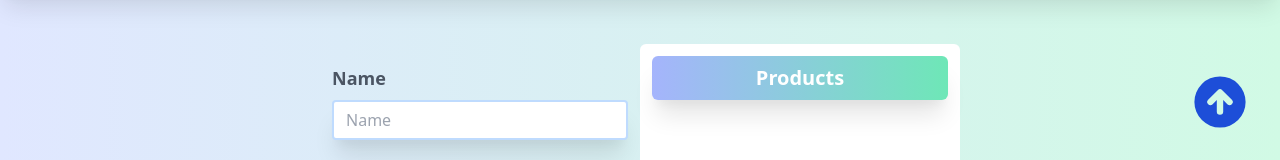
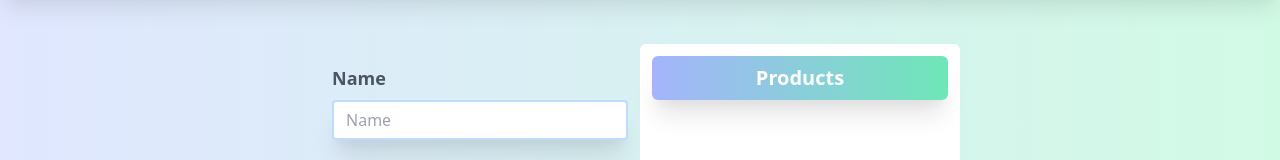
Before and after one commit to emon-swe-sust/e_commerce, a React (Create React App) app: page /checkout in a window 1280 px wide. Shown: the part 640-800 px from the top of the page. Built offline with nearby package versions, Linux system fonts and the light colour scheme.

Commit message:
restructured footer

```diff
--- a/src/components/Home.jsx
+++ b/src/components/Home.jsx
@@ -1,12 +1,11 @@
 import React from 'react'
-import Footer from '../footer/Footer'
+import Footer from './footer/Footer'
 import Banner from './banner/Banner'
 import { BrowserRouter as Router, Route, Switch } from 'react-router-dom'
 import Navbar from './navbar/Navbar'
 import Products from './products/Products'
 import ShoppingContext from './context/ShoppingContext'
 import Checkout from './checkout/Checkout'
-import HashLinkUp from '../footer/HashLinkUp'
 
 function Home () {
   return (
@@ -19,7 +18,6 @@ function Home () {
           <Route exact path='/checkout/' component={Checkout} />
         </Switch>
         <Footer />
-        <HashLinkUp />
       </ShoppingContext>
     </Router>
   )
--- a/src/footer/HashLinkUp.jsx
+++ b/src/components/footer/HashLinkUp.jsx
@@ -1,5 +1,5 @@
 import React from 'react'
-import UpArrow from '../components/icons/UpArrow'
+import UpArrow from './../icons/UpArrow'
 import { HashLink } from 'react-router-hash-link'
 
 function HashLinkUp () {
--- a/src/components/products/Products.jsx
+++ b/src/components/products/Products.jsx
@@ -2,6 +2,7 @@ import React, { useEffect, useContext, useState } from 'react'
 import axios from 'axios'
 import { shoppingListContext } from '../context/ShoppingContext'
 import ProductSearch from './ProductSearch'
+import HashLinkUp from '../footer/HashLinkUp'
 
 function Products () {
   const { itemList, setItemList } = useContext(shoppingListContext)
@@ -97,7 +98,7 @@ function Products () {
       </div>
 
       <ProductSearch itemList={itemList} searchedCategory={searchedCategory} searchedItems={searchedItems }/>
-
+      <HashLinkUp />
     </div>
   )
 }
```
Also changed, not shown: src/components/footer/Footer.jsx (renamed from src/footer/Footer.jsx, +8 -8 lines).
